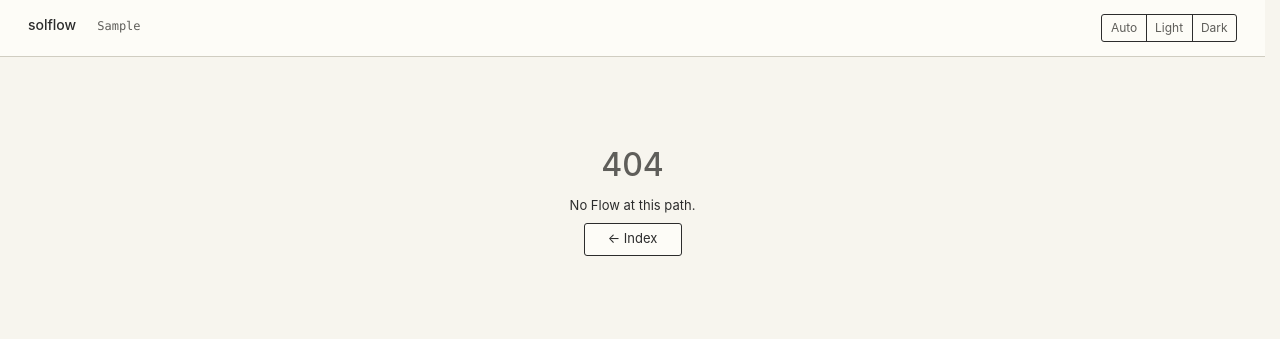
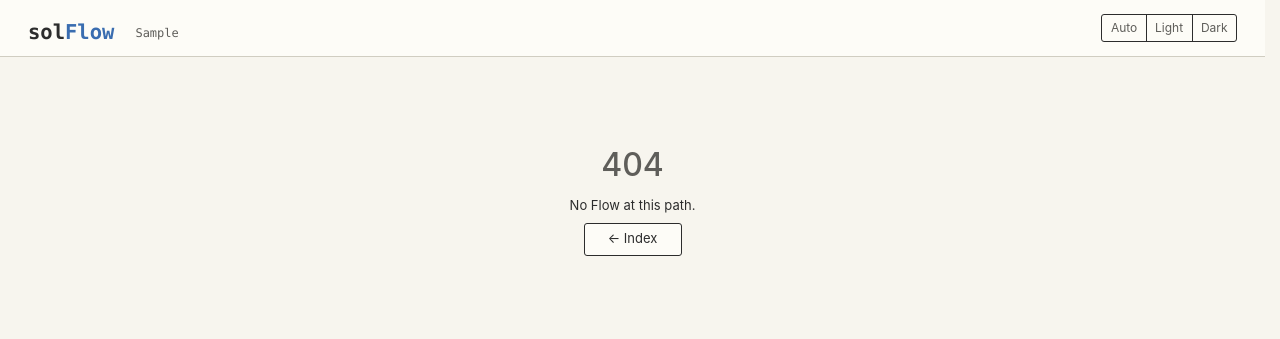
Before and after one commit to norah1499/solidity-flow-navigator, a Python web app: template src/solidity_flow_navigator/serve/templates/not_found.html in a window 1280 px wide. Shown: the top 339 px of the page. Run offline with Jinja, Linux system fonts and the light colour scheme; the template is opened without the code that fills it: most values are stand-ins (such as "Sample title", 1, 10 or a date in 2020).

Commit message:
feat: index terminology refresh, Flow-page node rings, solFlow wordmark
Facet bar: All · Writes · Reads · No modifiers · With modifiers · Unresolved (Unguarded/Guarded relabelled; Unresolved pill added over Flow.unresolved_count). Renames: reviewed→visited, Bindings→Interface Bindings. Tooltips on entry-point label + Writes/No modifiers/Unresolved pills. Flow-page: warm solid ring on the entry/root node, dashed blue ring on the active (viewport-centre) node — box-shadow/outline outside the box model, no layout impact. Header: solFlow wordmark (blue Flow), enlarged and bottom-aligned. Pure Layer 3; no Layer 1/2/backend/dependency change.

```diff
--- a/src/solidity_flow_navigator/serve/static/css/main.css
+++ b/src/solidity_flow_navigator/serve/static/css/main.css
@@ -68,6 +68,11 @@
   /* ExternalNode */
   --node-external-bg: #f5f5f3;
   --node-external-border: #888888;
+  /* v0.23.0 Flow-page node boundary rings (§10.2): a warm ring marks the
+     entry-point (root) node, a blue ring the active (viewport-centre) node.
+     Both reuse existing palette hues (the active ring is the modifier blue). */
+  --node-entry-ring: #bb9264;
+  --node-active-ring: #7a9fd0;
 
   /* Edges */
   --edge-color: #888888;
@@ -184,6 +189,8 @@
 
     --node-external-bg: #232321;
     --node-external-border: #888888;
+    --node-entry-ring: #d9b78f;
+    --node-active-ring: #93b4de;
 
     --edge-color: #6f6f6f;
 
@@ -249,6 +256,8 @@
 
   --node-external-bg: #232321;
   --node-external-border: #888888;
+  --node-entry-ring: #d9b78f;
+  --node-active-ring: #93b4de;
 
   --edge-color: #6f6f6f;
 
@@ -314,7 +323,9 @@ html:not(:has(body.flow-page)) { scrollbar-gutter: stable; }
 
 .site-header {
   display: flex;
-  align-items: baseline;
+  /* v0.23.0: bottom-align so the enlarged `solFlow` wordmark sits on the same
+     bottom line as the repo path and the Auto|Light|Dark control. */
+  align-items: flex-end;
   gap: 1.5rem;
   padding: 1rem 2rem;
   border-bottom: 0.5px solid var(--border-soft);
@@ -322,10 +333,18 @@ html:not(:has(body.flow-page)) { scrollbar-gutter: stable; }
 }
 
 .site-title {
-  font-weight: 500;
-  font-size: 14px;
+  /* v0.23.0: `solFlow` wordmark — mono, blue `Flow`, `sol` in ink. Colour
+     reuses an existing palette shade (the modifier blue). */
+  font-family: var(--font-mono);
+  font-weight: 600;
+  font-size: 20.5px;
+  line-height: 1;
   text-decoration: none;
   color: var(--fg-text);
+  white-space: nowrap;
+}
+.site-title-flow {
+  color: var(--node-mod-border);
 }
 
 .site-repo {
@@ -1813,6 +1832,25 @@ body.flow-maximized .flow-sidebar-resize { display: none; }
   border-color: var(--node-external-border);
   background: var(--node-external-bg);
   border-style: dashed;
+}
+
+/* v0.23.0 (§10.2): subtle boundary rings so the two reference points stand out
+   without shouting. `.node--entry` is the root/entry-point node (warm ring);
+   `.node--active` is the node currently nearest the viewport centre (the call-
+   tree scroll-spy, blue ring). Placed AFTER the node-type rules so the ring
+   border-color wins by source order. The ring is a box-shadow (outside the
+   border box), so it adds no layout width and leaves dagre measurements and
+   per-line edge anchoring untouched. */
+.node--entry {
+  border-color: var(--node-entry-ring);
+  box-shadow: 0 0 0 1.5px var(--node-entry-ring);
+}
+.node--active {
+  /* Dashed ring drawn as an outline — outside the box model, so it adds no
+     layout width (dagre measurements untouched) and, unlike box-shadow, can be
+     dashed. */
+  outline: 2.25px dashed var(--node-active-ring);
+  outline-offset: 1.5px;
 }
 
 .node-head {
--- a/src/solidity_flow_navigator/serve/static/js/index.js
+++ b/src/solidity_flow_navigator/serve/static/js/index.js
@@ -136,7 +136,9 @@
     var kind = row.getAttribute("data-kind");
     if (f === "write") return kind === "write";
     if (f === "read") return kind === "read";
-    // Unguarded / Guarded are mutating-only: a Read is neither.
+    // Unresolved spans both Writes and Reads.
+    if (f === "unresolved") return row.getAttribute("data-unresolved") === "1";
+    // No modifiers / With modifiers are mutating-only: a Read is neither.
     if (f === "unguarded") {
       return kind === "write" && row.getAttribute("data-guarded") === "0";
     }
--- a/src/solidity_flow_navigator/serve/templates/base.html
+++ b/src/solidity_flow_navigator/serve/templates/base.html
@@ -16,8 +16,10 @@
 <body class="{% block body_class %}{% endblock %}">
   <header class="site-header">
     {# v0.10.4: header brand is the CLI name; browser <title> tags keep the
-       full "Solidity Flow Navigator" name (header-only branding decision). #}
-    <a class="site-title" href="{{ url_for('index') }}">solflow</a>
+       full "Solidity Flow Navigator" name (header-only branding decision).
+       v0.23.0: rendered as a `solFlow` wordmark — blue `Flow`, `sol` in ink —
+       reusing an existing palette shade (the modifier blue). #}
+    <a class="site-title" href="{{ url_for('index') }}" aria-label="solflow home"><span class="site-title-mark">sol<span class="site-title-flow">Flow</span></span></a>
     <span class="site-repo">{{ repo_path }}</span>
     {# v0.14.0 theme control (§8.3): plain links, no JS. Each targets the
        set-theme route with the current path as `next` so the toggle returns
```
Also changed, not shown: src/solidity_flow_navigator/serve/app.py (+13 -10 lines), src/solidity_flow_navigator/serve/static/js/flow-progressive.js (+17 -0 lines), src/solidity_flow_navigator/serve/templates/index.html (+14 -12 lines), tests/serve/test_app.py (+46 -11 lines).
